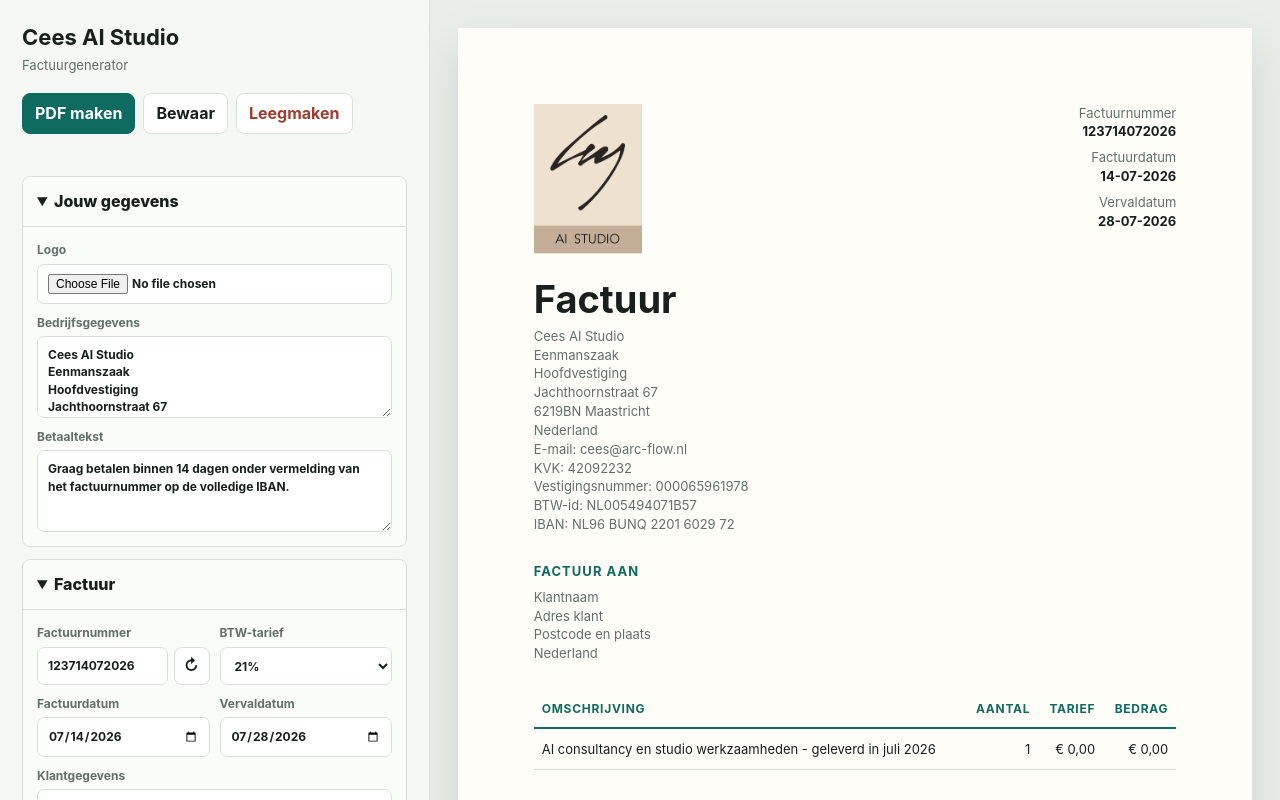
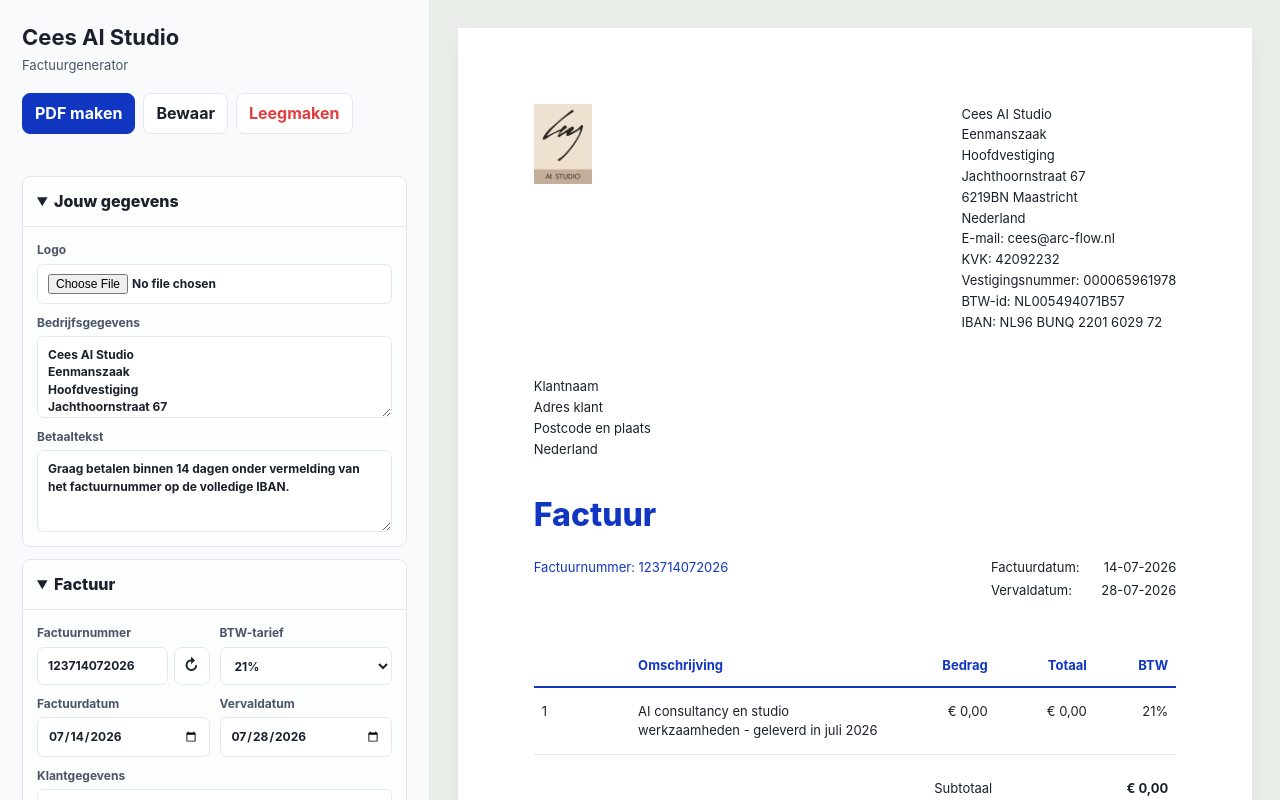
Before and after one commit to ceesoddens-bit/FactuurMaker, a plain HTML site: page index.html in a window 1280 px wide. Drawn offline with Linux system fonts and the light colour scheme.

Commit message:
Nieuwe blauwe layout toegepast op basis van voorbeelddesign

```diff
--- a/index.html
+++ b/index.html
@@ -6,15 +6,15 @@
   <title>Cees AI Studio - Factuurgenerator</title>
   <style>
     :root {
-      --ink: #17201d;
-      --muted: #61706b;
-      --line: #d9e0dc;
-      --paper: #fffdf8;
-      --panel: #f4f7f3;
-      --accent: #0f6b5f;
-      --accent-2: #f0b84d;
-      --danger: #a33b31;
-      --shadow: 0 18px 45px rgba(23, 32, 29, .12);
+      --ink: #1a202c;
+      --muted: #4a5568;
+      --line: #e2e8f0;
+      --paper: #ffffff;
+      --panel: #f8fafc;
+      --accent: #1136c2;
+      --accent-2: #3b82f6;
+      --danger: #e53e3e;
+      --shadow: 0 10px 25px rgba(0, 0, 0, .05);
     }
 
     * { box-sizing: border-box; }
@@ -188,118 +188,134 @@
       padding: 20mm;
       display: flex;
       flex-direction: column;
-      gap: 28px;
+      gap: 32px;
+      font-size: 13px;
     }
 
     .invoice-top {
-      display: grid;
-      grid-template-columns: 1.2fr .8fr;
-      gap: 24px;
-      align-items: start;
+      display: flex;
+      justify-content: space-between;
+      align-items: flex-start;
     }
 
     .logo-box {
-      width: 108px;
-      height: 150px;
-      display: grid;
-      place-items: center;
+      width: 160px;
+      height: 80px;
+      display: flex;
+      align-items: center;
+      justify-content: flex-start;
       color: var(--accent);
       font-weight: 900;
-      font-size: 22px;
+      font-size: 26px;
       overflow: hidden;
-      margin-bottom: 18px;
-      background: #eadfce;
     }
 
     .logo-box img {
       width: 100%;
       height: 100%;
       object-fit: contain;
-      display: block;
+      object-position: left;
     }
 
-    .invoice h2 {
+    .invoice-title {
       margin: 0;
-      font-size: 38px;
+      font-size: 32px;
       letter-spacing: 0;
+      color: var(--accent);
+      font-weight: 800;
     }
 
-    .invoice h3 {
-      margin: 0 0 7px;
-      font-size: 13px;
-      text-transform: uppercase;
-      color: var(--accent);
-      letter-spacing: .08em;
-    }
-
-    .company, .client, .meta, .notes, .payment {
-      white-space: pre-line;
-      color: var(--muted);
+    .invoice-meta-row {
+      display: flex;
+      justify-content: space-between;
+      align-items: flex-start;
+      margin-top: -12px;
       font-size: 13px;
     }
 
-    .meta {
-      display: grid;
-      gap: 7px;
-      justify-content: end;
-      text-align: right;
+    .meta-left {
+      color: var(--accent);
     }
 
-    .meta strong { color: var(--ink); }
+    .meta-right {
+      display: grid;
+      gap: 4px;
+    }
+
+    .meta-line {
+      display: flex;
+      justify-content: space-between;
+      gap: 24px;
+    }
+
+    .company, .client, .payment, .notes {
+      white-space: pre-line;
+      color: var(--ink);
+      font-size: 13px;
+      line-height: 1.6;
+    }
+
+    .client {
+      margin-top: 12px;
+    }
 
     table {
       width: 100%;
       border-collapse: collapse;
       font-size: 13px;
+      margin-top: 12px;
     }
 
     th {
       text-align: left;
       color: var(--accent);
       border-bottom: 2px solid var(--accent);
-      padding: 9px 8px;
-      font-size: 12px;
-      text-transform: uppercase;
-      letter-spacing: .06em;
+      padding: 12px 8px;
+      font-size: 13px;
+      font-weight: 700;
     }
 
     td {
-      padding: 11px 8px;
+      padding: 14px 8px;
       border-bottom: 1px solid var(--line);
       vertical-align: top;
     }
 
     .num { text-align: right; white-space: nowrap; }
+    th.num { text-align: right; }
 
     .summary-box {
       margin-left: auto;
-      width: 270px;
+      width: 250px;
       display: grid;
       gap: 8px;
-      font-size: 14px;
+      font-size: 13px;
+      margin-top: -12px;
     }
 
     .sum-row {
       display: flex;
       justify-content: space-between;
       gap: 16px;
+      padding: 4px 8px;
     }
 
     .sum-row.total {
-      margin-top: 5px;
-      border-top: 2px solid var(--accent);
-      padding-top: 10px;
-      font-size: 20px;
-      font-weight: 900;
+      border-top: 1px solid var(--accent);
+      border-bottom: 1px solid var(--accent);
+      padding-top: 12px;
+      padding-bottom: 12px;
+      font-size: 15px;
+      font-weight: 800;
+      color: var(--accent);
     }
 
     .invoice-bottom {
       margin-top: auto;
-      display: grid;
-      grid-template-columns: 1fr 1fr;
-      gap: 24px;
-      border-top: 1px solid var(--line);
-      padding-top: 18px;
+      display: flex;
+      flex-direction: column;
+      gap: 12px;
+      padding-top: 40px;
     }
 
     .small-help {
@@ -314,8 +330,8 @@
       .invoice { width: 100%; min-height: auto; padding: 24px; }
       .line-editor { grid-template-columns: 1fr 1fr; }
       .line-editor label:first-child, .line-editor .icon-btn { grid-column: 1 / -1; }
-      .invoice-top, .invoice-bottom { grid-template-columns: 1fr; }
-      .meta { justify-content: start; text-align: left; }
+      .invoice-top { flex-direction: column; }
+      .invoice-meta-row { flex-direction: column; gap: 12px; }
     }
 
     @media print {
@@ -453,31 +469,35 @@
     <section class="preview-wrap">
       <article class="invoice" id="invoice">
         <header class="invoice-top">
-          <div>
-            <div class="logo-box" id="logoPreview">CAS</div>
-            <h2>Factuur</h2>
-            <div class="company" id="companyPreview"></div>
-          </div>
-          <div class="meta">
-            <div>Factuurnummer<br><strong id="invoiceNumberPreview"></strong></div>
-            <div>Factuurdatum<br><strong id="invoiceDatePreview"></strong></div>
-            <div>Vervaldatum<br><strong id="dueDatePreview"></strong></div>
-          </div>
+          <div class="logo-box" id="logoPreview">CAS</div>
+          <div class="company" id="companyPreview"></div>
         </header>
 
-        <section>
-          <h3>Factuur aan</h3>
+        <section class="invoice-client">
           <div class="client" id="clientPreview"></div>
         </section>
 
-        <section>
+        <h2 class="invoice-title">Factuur</h2>
+
+        <section class="invoice-meta-row">
+          <div class="meta-left" style="color: var(--accent);">
+            Factuurnummer: <strong id="invoiceNumberPreview" style="font-weight: 400; color: var(--accent);"></strong>
+          </div>
+          <div class="meta-right">
+            <div class="meta-line"><span>Factuurdatum:</span> <strong id="invoiceDatePreview" style="font-weight: 400;"></strong></div>
+            <div class="meta-line"><span>Vervaldatum:</span> <strong id="dueDatePreview" style="font-weight: 400;"></strong></div>
+          </div>
+        </section>
+
+        <section class="invoice-table-section">
           <table>
             <thead>
               <tr>
-                <th>Omschrijving</th>
-                <th class="num">Aantal</th>
-                <th class="num">Tarief</th>
+                <th style="width: 15%"></th>
+                <th style="width: 40%">Omschrijving</th>
                 <th class="num">Bedrag</th>
+                <th class="num">Totaal</th>
+                <th class="num">BTW</th>
               </tr>
             </thead>
             <tbody id="linePreview"></tbody>
@@ -487,18 +507,12 @@
         <section class="summary-box">
           <div class="sum-row"><span>Subtotaal</span><strong id="subtotalPreview"></strong></div>
           <div class="sum-row"><span id="vatLabelPreview">BTW</span><strong id="vatPreview"></strong></div>
-          <div class="sum-row total"><span>Totaal</span><strong id="totalPreview"></strong></div>
+          <div class="sum-row total"><span style="color: var(--ink);">Totaal</span><strong id="totalPreview"></strong></div>
         </section>
 
         <footer class="invoice-bottom">
-          <div>
-            <h3>Betaling</h3>
-            <div class="payment" id="paymentPreview"></div>
-          </div>
-          <div>
-            <h3>Notitie</h3>
-            <div class="notes" id="notesPreview"></div>
-          </div>
+          <div class="payment" id="paymentPreview"></div>
+          <div class="notes" id="notesPreview"></div>
         </footer>
       </article>
     </section>
@@ -638,7 +652,7 @@
       $('#dueDatePreview').textContent = formatDate(state.dueDate);
       $('#clientPreview').textContent = state.client;
       $('#notesPreview').textContent = state.notes;
-      $('#vatLabelPreview').textContent = `BTW ${parseMoney(state.vatRate)}%`;
+      $('#vatLabelPreview').textContent = `${parseMoney(state.vatRate)}% BTW`;
 
       const tbody = $('#linePreview');
       tbody.innerHTML = '';
@@ -650,10 +664,11 @@
         subtotal += amount;
         const tr = document.createElement('tr');
         tr.innerHTML = `
+          <td>${quantity.toLocaleString('nl-NL')}</td>
           <td style="white-space: pre-wrap;">${escapeHtml(line.description)}</td>
-          <td class="num">${quantity.toLocaleString('nl-NL')}</td>
           <td class="num">${euro.format(rate)}</td>
           <td class="num">${euro.format(amount)}</td>
+          <td class="num">${state.vatRate}%</td>
         `;
         tbody.appendChild(tr);
       });
```
